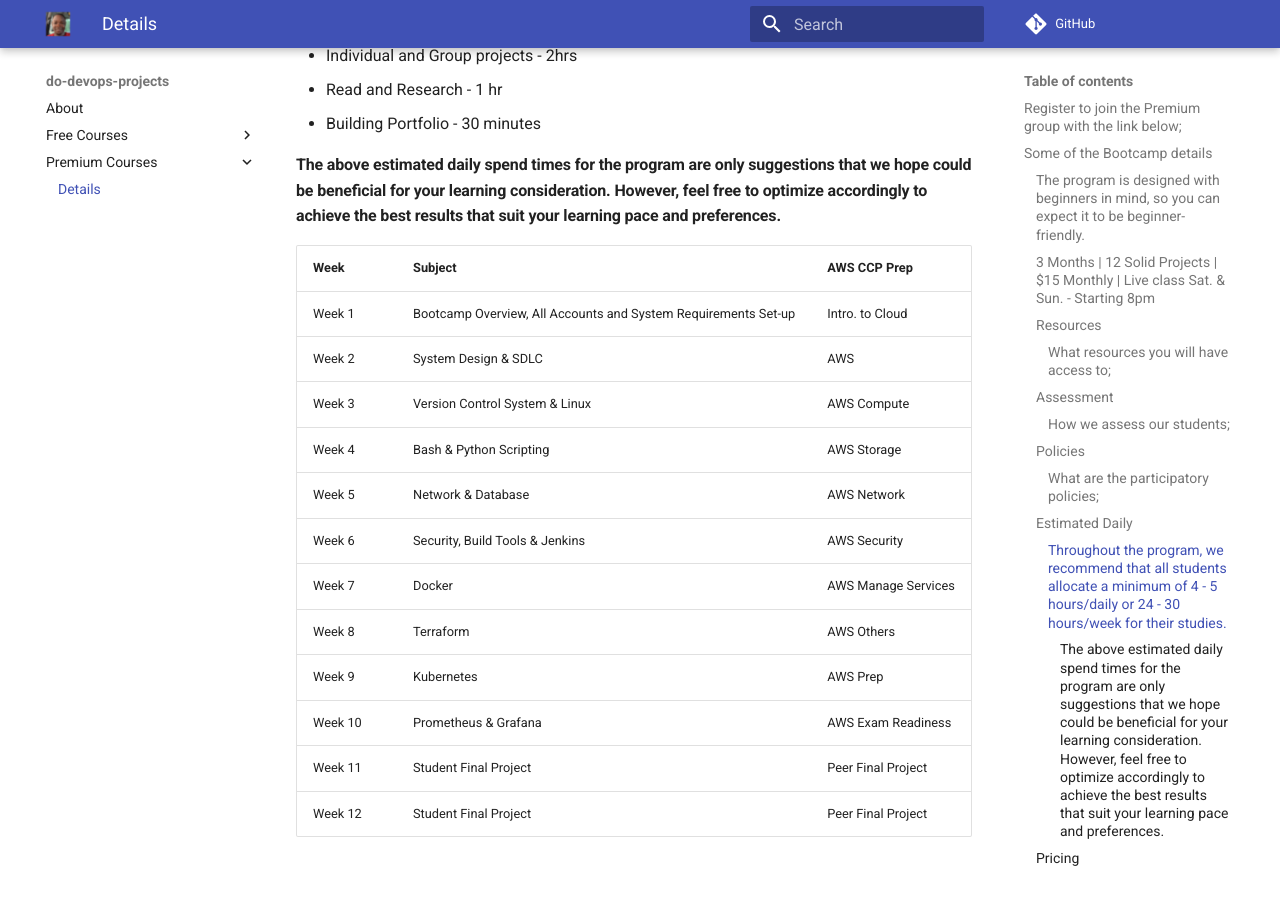
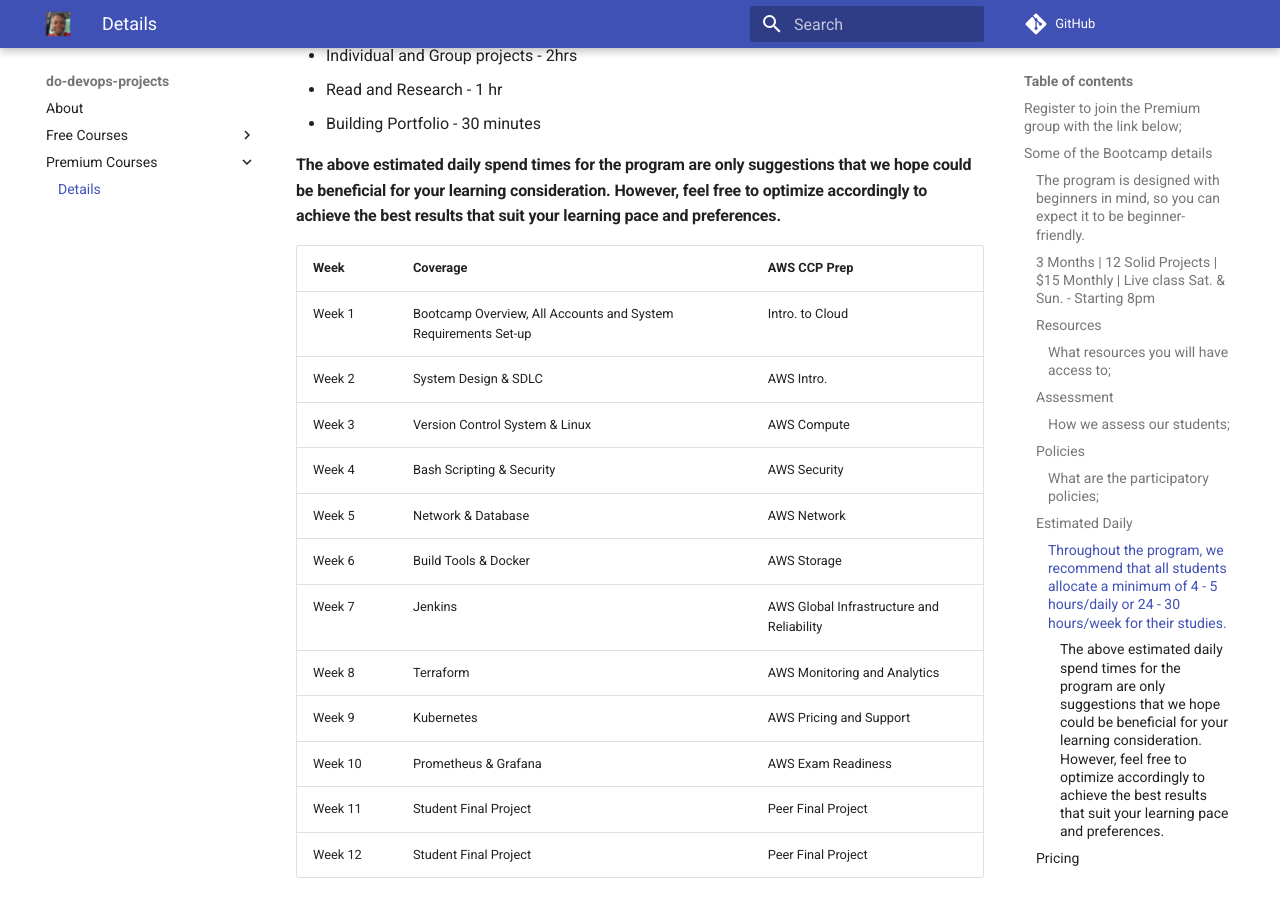
Before and after one commit to hellodeolu/don-labs, an MkDocs documentation site: the page built from docs/details.md, in a window 1280 px wide and 900 px high, scrolled down 1649 px. Built offline with MkDocs 1.6.1 and Material for MkDocs 9.7.7, drawn with Linux system fonts in a browser that asks for light colours; comment, search, counter and statistics services are not loaded.

Commit message:
premium-curriculum

```diff
--- a/docs/details.md
+++ b/docs/details.md
@@ -41,17 +41,17 @@
 
 #### The above estimated daily spend times for the program are only suggestions that we hope could be beneficial for your learning consideration. However, feel free to optimize accordingly to achieve the best results that suit your learning pace and preferences.
 
-|  Week | Subject | AWS CCP Prep |
+|  Week | Coverage | AWS CCP Prep |
 | --- | --- | --- |
 | Week 1 | Bootcamp Overview, All Accounts and System Requirements Set-up | Intro. to Cloud |
-| Week 2 | System Design & SDLC | AWS |
+| Week 2 | System Design & SDLC | AWS Intro. |
 | Week 3 | Version Control System & Linux | AWS Compute |
-| Week 4 | Bash & Python Scripting | AWS Storage |
+| Week 4 | Bash Scripting & Security | AWS Security |
 | Week 5 | Network & Database | AWS Network |
-| Week 6 | Security, Build Tools & Jenkins | AWS Security |
-| Week 7 | Docker | AWS Manage Services |
-| Week 8 | Terraform | AWS Others |
-| Week 9 | Kubernetes | AWS Prep |
+| Week 6 | Build Tools & Docker | AWS Storage |
+| Week 7 | Jenkins | AWS Global Infrastructure and Reliability |
+| Week 8 | Terraform | AWS Monitoring and Analytics |
+| Week 9 | Kubernetes | AWS Pricing and Support |
 | Week 10 | Prometheus & Grafana | AWS Exam Readiness |
 | Week 11 | Student Final Project | Peer Final Project |
 | Week 12 | Student Final Project | Peer Final Project |
```
